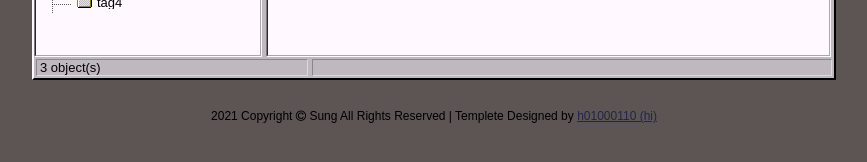
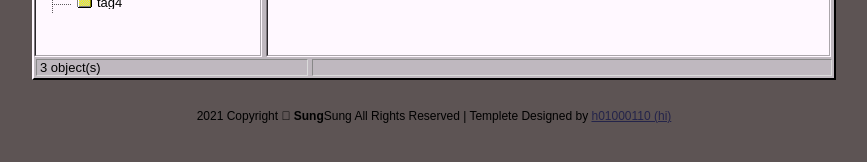
Before and after one commit to sungisaiah/sungisaiah.github.io, a Jekyll site: the page built from index.html, in a window 1280 px wide. Shown: the part 159-321 px from the top of the page, without its empty margins (206-1073 px from the left). Built offline with Jekyll 4.4.1, drawn with Linux system fonts in a browser that asks for light colours.

Commit message:
Update default.html

```diff
--- a/_layouts/default.html
+++ b/_layouts/default.html
@@ -92,7 +92,7 @@
 	<script src="/assets/js/001.js"></script>
 	<script src="/assets/js/002.js"></script>
 	<div class="footer">
-		<p>2021 Copyright <i class="fa fa-copyright"></i> <b>Sung</b> All Rights Reserved  |  Templete Designed by <a href="http://github.com/h01000110" target="_blank">h01000110 (hi)</a> </p>
+		<p>2021 Copyright <i class="far fa-copyright"></i> <span style="font-weight:bold;">Sung</span><b>Sung</b> All Rights Reserved  |  Templete Designed by <a href="http://github.com/h01000110" target="_blank">h01000110 (hi)</a> </p>
 	</div>
 </body>
 </html>
```
